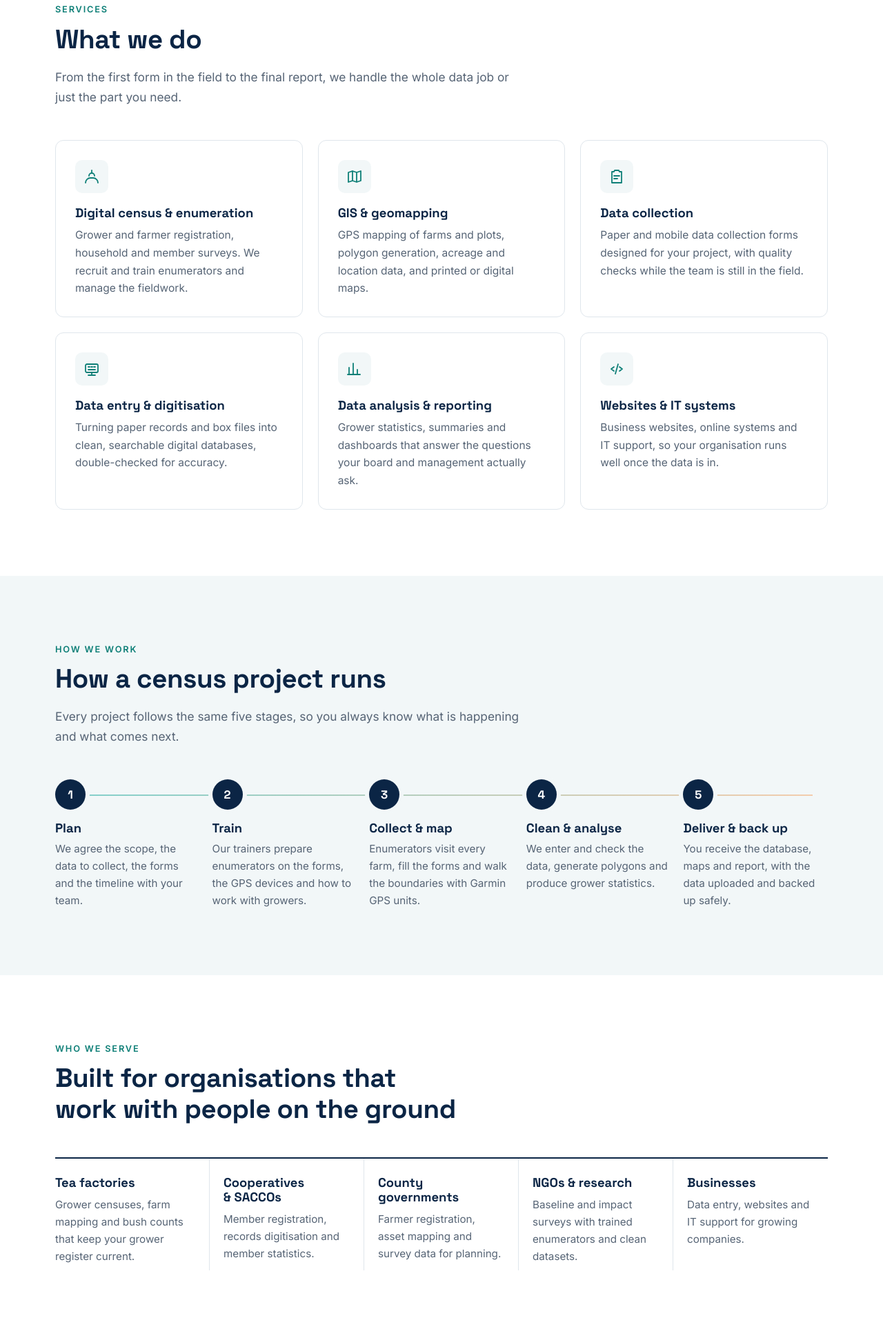
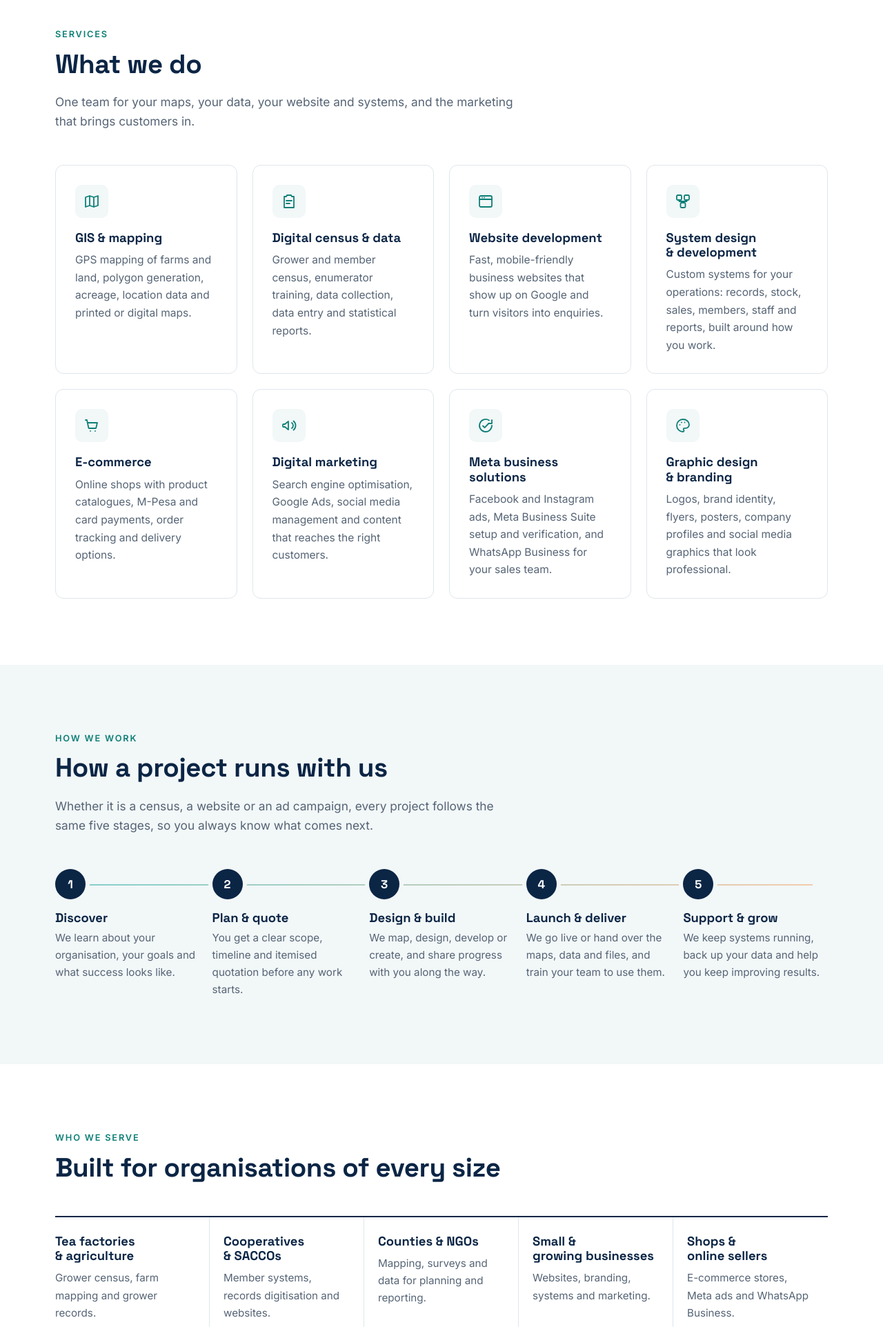
Before and after one commit to jngenoh/joshnah-solutions, a plain HTML site: page index.html in a window 1280 px wide. Shown: the part 870-2797 px from the top of the page at 69% size. Drawn offline with Linux system fonts and the light colour scheme.

Commit message:
Show the full service range: GIS, web, systems, e-commerce, marketing, Meta, design
Eight service cards, a general project process, broader sectors and hero copy, plus website and ad cards on the hero map.

Co-Authored-By: Claude Opus 5.5 <noreply@anthropic.com>

```diff
--- a/index.html
+++ b/index.html
@@ -3,13 +3,13 @@
 <head>
 <meta charset="utf-8">
 <meta name="viewport" content="width=device-width, initial-scale=1">
-<title>Joshnah Solutions | Digital Census, GIS Mapping &amp; Data Services in Kenya</title>
-<meta name="description" content="Joshnah Solutions is a Kenyan computing and data services company. We run digital censuses, GPS farm mapping, data collection, data entry and analysis for tea factories, cooperatives, counties and businesses.">
+<title>Joshnah Solutions | GIS, Websites, Systems &amp; Digital Marketing in Kenya</title>
+<meta name="description" content="Joshnah Solutions is a Kenyan technology company. We do GIS mapping and digital census, website development, system design, e-commerce, digital marketing, Meta (Facebook, Instagram &amp; WhatsApp) solutions and graphic design.">
 <meta name="theme-color" content="#0B2545">
 <link rel="icon" href="assets/logo.svg" type="image/svg+xml">
 <meta property="og:type" content="website">
-<meta property="og:title" content="Joshnah Solutions: Computing &amp; Data Services">
-<meta property="og:description" content="Digital census, GIS mapping, data collection and analysis across Kenya.">
+<meta property="og:title" content="Joshnah Solutions: GIS, Web, Systems &amp; Digital Marketing">
+<meta property="og:description" content="GIS mapping, websites, systems, e-commerce, digital marketing, Meta ads and graphic design across Kenya.">
 <meta property="og:image" content="https://jngenoh.github.io/joshnah-solutions/assets/og-image.png">
 <link rel="preconnect" href="https://fonts.googleapis.com">
 <link rel="preconnect" href="https://fonts.gstatic.com" crossorigin>
@@ -20,7 +20,7 @@
   "@context": "https://schema.org",
   "@type": "ProfessionalService",
   "name": "Joshnah Solutions",
-  "description": "Computing and data services: digital census, GIS mapping, data collection, data entry and analysis.",
+  "description": "GIS mapping and digital census, website development, system design, e-commerce, digital marketing, Meta solutions and graphic design.",
   "telephone": "+254726301706",
   "email": "info@joshnahslotions.co.ke",
   "areaServed": "Kenya",
@@ -57,9 +57,9 @@
   <section class="hero">
     <div class="container hero-grid">
       <div class="hero-copy">
-        <p class="eyebrow">Computing &amp; data services · Kenya</p>
-        <h1>Accurate field data, mapped and ready to use.</h1>
-        <p class="lead">We run digital censuses, GPS farm mapping, data collection and analysis for tea factories, cooperatives, county governments and businesses. You get clean records, real acreage and reports you can act on.</p>
+        <p class="eyebrow">GIS · Web · Systems · Marketing · Kenya</p>
+        <h1>Technology that maps, builds and grows your business.</h1>
+        <p class="lead">From GPS farm mapping to websites, online shops, custom systems and Meta ads, Joshnah Solutions designs, builds and runs the digital side of your organisation.</p>
         <div class="hero-cta">
           <a class="btn" href="#contact">Request a quote</a>
           <a class="btn btn-ghost" href="https://wa.me/254726301706?text=Hello%20Joshnah%20Solutions%2C%20I%27d%20like%20to%20talk%20about%20a%20project." target="_blank" rel="noopener">
@@ -68,9 +68,9 @@
           </a>
         </div>
         <ul class="hero-points">
-          <li>Trained local enumerators</li>
-          <li>Garmin GPS field mapping</li>
-          <li>Data backed up and delivered</li>
+          <li>GIS &amp; field data</li>
+          <li>Websites, systems &amp; e-commerce</li>
+          <li>Marketing, Meta &amp; design</li>
         </ul>
       </div>
 
@@ -108,6 +108,18 @@
             <circle r="16" class="pin-halo"/><circle r="6" class="pin-dot"/>
           </g>
         </svg>
+        <div class="float-card web-card" aria-hidden="true">
+          <div class="wc-bar"><i></i><i></i><i></i><span>yourbusiness.co.ke</span></div>
+          <div class="wc-body">
+            <div class="wc-hero"></div>
+            <div class="wc-row"><b></b><b></b><b></b></div>
+            <div class="wc-btn">Shop now</div>
+          </div>
+        </div>
+        <div class="float-card ad-card" aria-hidden="true">
+          <span class="ad-dot"></span>
+          <div><strong>Campaign live</strong><small>Facebook &amp; Instagram</small></div>
+        </div>
       </figure>
     </div>
   </section>
@@ -118,38 +130,48 @@
       <div class="section-head">
         <p class="eyebrow">Services</p>
         <h2>What we do</h2>
-        <p class="section-lead">From the first form in the field to the final report, we handle the whole data job or just the part you need.</p>
+        <p class="section-lead">One team for your maps, your data, your website and systems, and the marketing that brings customers in.</p>
       </div>
       <div class="services">
         <article class="service">
-          <div class="icon"><svg viewBox="0 0 24 24"><path d="M16 11a4 4 0 1 0-8 0M3 21a7 7 0 0 1 7-7h4a7 7 0 0 1 7 7M12 3v4"/></svg></div>
-          <h3>Digital census &amp; enumeration</h3>
-          <p>Grower and farmer registration, household and member surveys. We recruit and train enumerators and manage the fieldwork.</p>
-        </article>
-        <article class="service">
           <div class="icon"><svg viewBox="0 0 24 24"><path d="M9 4 3 6v14l6-2 6 2 6-2V4l-6 2-6-2Zm0 0v14m6-12v14"/></svg></div>
-          <h3>GIS &amp; geomapping</h3>
-          <p>GPS mapping of farms and plots, polygon generation, acreage and location data, and printed or digital maps.</p>
+          <h3>GIS &amp; mapping</h3>
+          <p>GPS mapping of farms and land, polygon generation, acreage, location data and printed or digital maps.</p>
         </article>
         <article class="service">
           <div class="icon"><svg viewBox="0 0 24 24"><path d="M9 3h6l1 2h3v16H5V5h3l1-2Zm-1 8h8M8 15h5"/></svg></div>
-          <h3>Data collection</h3>
-          <p>Paper and mobile data collection forms designed for your project, with quality checks while the team is still in the field.</p>
+          <h3>Digital census &amp; data</h3>
+          <p>Grower and member census, enumerator training, data collection, data entry and statistical reports.</p>
         </article>
         <article class="service">
-          <div class="icon"><svg viewBox="0 0 24 24"><rect x="3" y="5" width="18" height="12" rx="2"/><path d="M7 21h10M12 17v4M7 9h2m2 0h2m2 0h2M7 13h10"/></svg></div>
-          <h3>Data entry &amp; digitisation</h3>
-          <p>Turning paper records and box files into clean, searchable digital databases, double-checked for accuracy.</p>
+          <div class="icon"><svg viewBox="0 0 24 24"><rect x="3" y="4" width="18" height="16" rx="2"/><path d="M3 9h18M7 6.5h.01M10 6.5h.01"/></svg></div>
+          <h3>Website development</h3>
+          <p>Fast, mobile-friendly business websites that show up on Google and turn visitors into enquiries.</p>
         </article>
         <article class="service">
-          <div class="icon"><svg viewBox="0 0 24 24"><path d="M4 20V10m6 10V4m6 16v-7m4 7H2"/></svg></div>
-          <h3>Data analysis &amp; reporting</h3>
-          <p>Grower statistics, summaries and dashboards that answer the questions your board and management actually ask.</p>
+          <div class="icon"><svg viewBox="0 0 24 24"><rect x="3" y="3" width="7" height="7" rx="1.5"/><rect x="14" y="3" width="7" height="7" rx="1.5"/><rect x="8.5" y="14" width="7" height="7" rx="1.5"/><path d="M6.5 10v2h11v-2M12 12v2"/></svg></div>
+          <h3>System design &amp; development</h3>
+          <p>Custom systems for your operations: records, stock, sales, members, staff and reports, built around how you work.</p>
         </article>
         <article class="service">
-          <div class="icon"><svg viewBox="0 0 24 24"><path d="m8 9-4 3 4 3m8-6 4 3-4 3M14 5l-4 14"/></svg></div>
-          <h3>Websites &amp; IT systems</h3>
-          <p>Business websites, online systems and IT support, so your organisation runs well once the data is in.</p>
+          <div class="icon"><svg viewBox="0 0 24 24"><path d="M3 4h2l2.4 11.2a1 1 0 0 0 1 .8h8.9a1 1 0 0 0 1-.8L20 8H6.2M10 20h.01M17 20h.01"/></svg></div>
+          <h3>E-commerce</h3>
+          <p>Online shops with product catalogues, M-Pesa and card payments, order tracking and delivery options.</p>
+        </article>
+        <article class="service">
+          <div class="icon"><svg viewBox="0 0 24 24"><path d="M3 11v2a1 1 0 0 0 1 1h2l5 4V6L6 10H4a1 1 0 0 0-1 1Zm13-3a5 5 0 0 1 0 8m2.5-10.5a8.5 8.5 0 0 1 0 13"/></svg></div>
+          <h3>Digital marketing</h3>
+          <p>Search engine optimisation, Google Ads, social media management and content that reaches the right customers.</p>
+        </article>
+        <article class="service">
+          <div class="icon"><svg viewBox="0 0 24 24"><path d="M21 12a9 9 0 1 1-4-7.5M21 4v5h-5"/><path d="M8 12.5l2.5 2.5L16 9.5"/></svg></div>
+          <h3>Meta business solutions</h3>
+          <p>Facebook and Instagram ads, Meta Business Suite setup and verification, and WhatsApp Business for your sales team.</p>
+        </article>
+        <article class="service">
+          <div class="icon"><svg viewBox="0 0 24 24"><path d="M12 3a9 9 0 0 0 0 18c1 0 1.5-.7 1.5-1.5 0-.4-.2-.8-.4-1.1-.3-.3-.4-.7-.4-1.1 0-.8.7-1.5 1.5-1.5H16a5 5 0 0 0 5-5c0-4.4-4-7.8-9-7.8Z"/><path d="M7.5 11h.01M10 7.5h.01M14.5 7.5h.01"/></svg></div>
+          <h3>Graphic design &amp; branding</h3>
+          <p>Logos, brand identity, flyers, posters, company profiles and social media graphics that look professional.</p>
         </article>
       </div>
     </div>
@@ -160,34 +182,34 @@
     <div class="container">
       <div class="section-head">
         <p class="eyebrow">How we work</p>
-        <h2>How a census project runs</h2>
-        <p class="section-lead">Every project follows the same five stages, so you always know what is happening and what comes next.</p>
+        <h2>How a project runs with us</h2>
+        <p class="section-lead">Whether it is a census, a website or an ad campaign, every project follows the same five stages, so you always know what comes next.</p>
       </div>
       <ol class="steps">
         <li>
           <span class="step-no">1</span>
-          <h3>Plan</h3>
-          <p>We agree the scope, the data to collect, the forms and the timeline with your team.</p>
+          <h3>Discover</h3>
+          <p>We learn about your organisation, your goals and what success looks like.</p>
         </li>
         <li>
           <span class="step-no">2</span>
-          <h3>Train</h3>
-          <p>Our trainers prepare enumerators on the forms, the GPS devices and how to work with growers.</p>
+          <h3>Plan &amp; quote</h3>
+          <p>You get a clear scope, timeline and itemised quotation before any work starts.</p>
         </li>
         <li>
           <span class="step-no">3</span>
-          <h3>Collect &amp; map</h3>
-          <p>Enumerators visit every farm, fill the forms and walk the boundaries with Garmin GPS units.</p>
+          <h3>Design &amp; build</h3>
+          <p>We map, design, develop or create, and share progress with you along the way.</p>
         </li>
         <li>
           <span class="step-no">4</span>
-          <h3>Clean &amp; analyse</h3>
-          <p>We enter and check the data, generate polygons and produce grower statistics.</p>
+          <h3>Launch &amp; deliver</h3>
+          <p>We go live or hand over the maps, data and files, and train your team to use them.</p>
         </li>
         <li>
           <span class="step-no">5</span>
-          <h3>Deliver &amp; back up</h3>
-          <p>You receive the database, maps and report, with the data uploaded and backed up safely.</p>
+          <h3>Support &amp; grow</h3>
+          <p>We keep systems running, back up your data and help you keep improving results.</p>
         </li>
       </ol>
     </div>
@@ -198,28 +220,28 @@
     <div class="container">
       <div class="section-head">
         <p class="eyebrow">Who we serve</p>
-        <h2>Built for organisations that work with people on the ground</h2>
+        <h2>Built for organisations of every size</h2>
       </div>
       <div class="sectors">
         <div class="sector">
-          <h3>Tea factories</h3>
-          <p>Grower censuses, farm mapping and bush counts that keep your grower register current.</p>
+          <h3>Tea factories &amp; agriculture</h3>
+          <p>Grower census, farm mapping and grower records.</p>
         </div>
         <div class="sector">
           <h3>Cooperatives &amp; SACCOs</h3>
-          <p>Member registration, records digitisation and member statistics.</p>
+          <p>Member systems, records digitisation and websites.</p>
         </div>
         <div class="sector">
-          <h3>County governments</h3>
-          <p>Farmer registration, asset mapping and survey data for planning.</p>
+          <h3>Counties &amp; NGOs</h3>
+          <p>Mapping, surveys and data for planning and reporting.</p>
         </div>
         <div class="sector">
-          <h3>NGOs &amp; research</h3>
-          <p>Baseline and impact surveys with trained enumerators and clean datasets.</p>
+          <h3>Small &amp; growing businesses</h3>
+          <p>Websites, branding, systems and marketing.</p>
         </div>
         <div class="sector">
-          <h3>Businesses</h3>
-          <p>Data entry, websites and IT support for growing companies.</p>
+          <h3>Shops &amp; online sellers</h3>
+          <p>E-commerce stores, Meta ads and WhatsApp Business.</p>
         </div>
       </div>
     </div>
@@ -230,12 +252,12 @@
     <div class="container about-grid">
       <div>
         <p class="eyebrow eyebrow-light">About us</p>
-        <h2>A registered Kenyan company focused on getting the data right</h2>
-        <p>Joshnah Solutions is a computing and data services company registered in Kenya. We combine fieldwork, GIS and software skills, so one team takes a project from the first farm visit to the final report.</p>
-        <p>We care about the details that make data usable: forms that are easy to fill, enumerators who are properly trained, GPS points that are checked, and records that are backed up.</p>
+        <h2>A registered Kenyan company that gets the details right</h2>
+        <p>Joshnah Solutions is a technology company registered in Kenya. We bring GIS, software, design and marketing skills together, so one team can map your land, build your systems and grow your brand online.</p>
+        <p>We care about the details that make technology useful: accurate field data, websites that load fast on any phone, systems your staff can actually use, and marketing you can measure.</p>
       </div>
       <ul class="pillars">
-        <li><strong>Accurate</strong><span>Checks at every stage, from the field to data entry.</span></li>
+        <li><strong>Accurate</strong><span>Checks at every stage, from field data to the final launch.</span></li>
         <li><strong>Accountable</strong><span>Clear quotations, clear timelines and regular updates.</span></li>
         <li><strong>Secure</strong><span>Your data is backed up and shared only with you.</span></li>
         <li><strong>Local</strong><span>Enumerators who know the area and speak to growers in their language.</span></li>
@@ -277,23 +299,25 @@
         </div>
         <div class="field">
           <label for="f-org">Organisation</label>
-          <input id="f-org" name="org" type="text" autocomplete="organization" placeholder="e.g. a tea factory, SACCO or county">
+          <input id="f-org" name="org" type="text" autocomplete="organization" placeholder="Company or organisation name">
         </div>
         <div class="field">
           <label for="f-service">Service</label>
           <select id="f-service" name="service">
-            <option>Digital census &amp; enumeration</option>
-            <option>GIS &amp; geomapping</option>
-            <option>Data collection</option>
-            <option>Data entry &amp; digitisation</option>
-            <option>Data analysis &amp; reporting</option>
-            <option>Websites &amp; IT systems</option>
+            <option>GIS &amp; mapping</option>
+            <option>Digital census &amp; data</option>
+            <option>Website development</option>
+            <option>System design &amp; development</option>
+            <option>E-commerce</option>
+            <option>Digital marketing</option>
+            <option>Meta business solutions</option>
+            <option>Graphic design &amp; branding</option>
             <option>Something else</option>
           </select>
         </div>
         <div class="field">
           <label for="f-msg">Project details</label>
-          <textarea id="f-msg" name="message" rows="5" required placeholder="Number of growers or records, location, timeline…"></textarea>
+          <textarea id="f-msg" name="message" rows="5" required placeholder="What you need, your budget and timeline…"></textarea>
         </div>
         <p class="form-error" id="form-error" role="alert" hidden>Please add your name and a few project details.</p>
         <div class="form-actions">
@@ -314,7 +338,7 @@
         <img src="assets/logo.svg" alt="" width="36" height="36">
         <span class="brand-text"><span class="brand-name">JOSHNAH</span><span class="brand-sub">SOLUTIONS</span></span>
       </a>
-      <p class="footer-tag">Computing &amp; data services, registered in Kenya.</p>
+      <p class="footer-tag">GIS, websites, systems, e-commerce, digital marketing and design. Registered in Kenya.</p>
     </div>
     <nav aria-label="Footer">
       <a href="#services">Services</a>
--- a/styles.css
+++ b/styles.css
@@ -207,3 +207,28 @@ p { margin: 0 0 1em; }
   .contact-list li { grid-template-columns: 1fr; gap: 2px; }
   .footer-grid { grid-template-columns: 1fr; }
 }
+
+/* Services: 4 columns of 8 */
+.services { grid-template-columns: repeat(4, 1fr); }
+@media (max-width: 1020px) { .services { grid-template-columns: repeat(2, 1fr); } }
+@media (max-width: 580px) { .services { grid-template-columns: 1fr; } }
+
+/* Hero floating cards */
+.hero-map { position: relative; }
+.float-card { position: absolute; background: #fff; border-radius: 12px; box-shadow: 0 18px 40px rgba(11,37,69,.22); }
+.web-card { width: 44%; right: -4%; bottom: -8%; overflow: hidden; animation: float 6s ease-in-out infinite; }
+.wc-bar { display: flex; align-items: center; gap: 5px; padding: 8px 10px; background: #EEF3F6; font-size: 10px; color: var(--muted); }
+.wc-bar i { width: 7px; height: 7px; border-radius: 50%; background: #C8D3DC; }
+.wc-bar i:first-child { background: var(--amber); }
+.wc-bar span { margin-left: 6px; white-space: nowrap; overflow: hidden; text-overflow: ellipsis; }
+.wc-body { padding: 10px; display: grid; gap: 8px; }
+.wc-hero { height: 44px; border-radius: 6px; background: linear-gradient(120deg, var(--navy), var(--teal)); }
+.wc-row { display: grid; grid-template-columns: repeat(3, 1fr); gap: 6px; }
+.wc-row b { height: 30px; border-radius: 5px; background: var(--tint); border: 1px solid var(--line); }
+.wc-btn { justify-self: start; background: var(--amber); color: var(--navy); font: 700 10px var(--body); padding: 5px 10px; border-radius: 5px; }
+.ad-card { left: -5%; top: 8%; display: flex; align-items: center; gap: 10px; padding: 10px 14px; animation: float 6s ease-in-out -3s infinite; }
+.ad-card strong { display: block; font: 700 13px var(--display); color: var(--navy); }
+.ad-card small { font-size: 11px; color: var(--muted); }
+.ad-dot { width: 10px; height: 10px; border-radius: 50%; background: #22C55E; box-shadow: 0 0 0 4px rgba(34,197,94,.2); }
+@keyframes float { 0%, 100% { transform: translateY(0); } 50% { transform: translateY(-8px); } }
+@media (max-width: 860px) { .web-card { right: 0; bottom: -6%; } .ad-card { left: 0; } }
```
Also changed, not shown: 1 other file.
